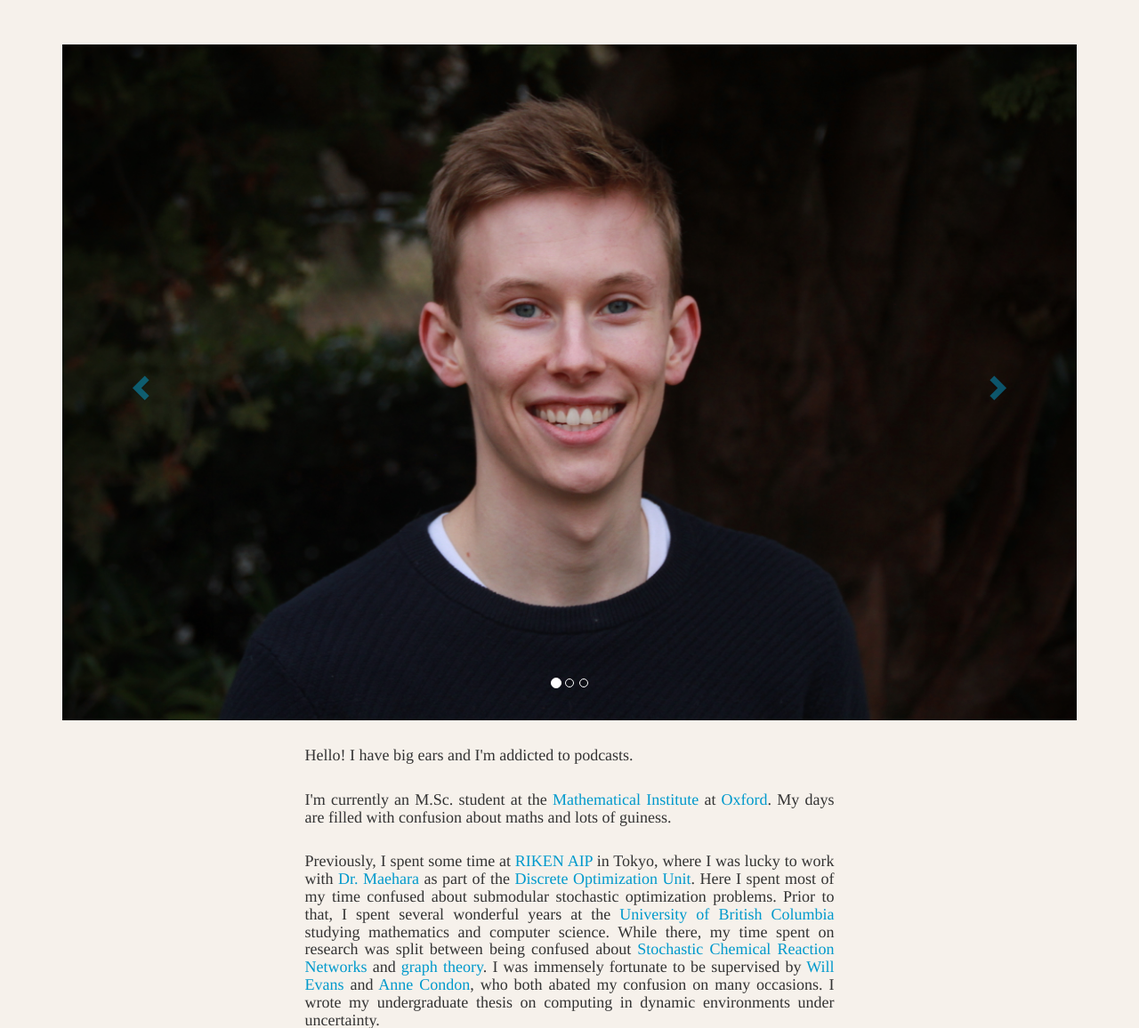
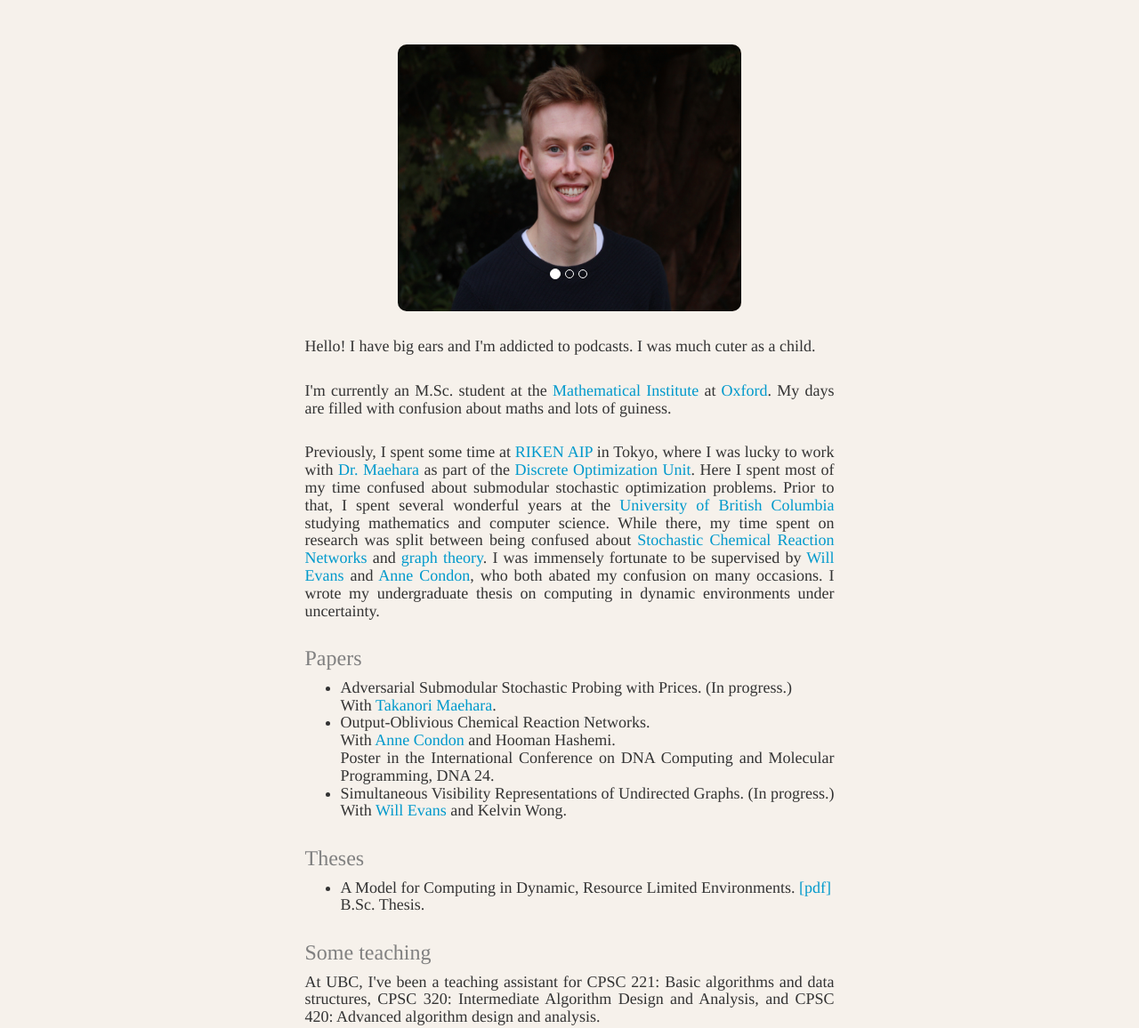
Before and after one commit to bchugg/bchugg.github.io, a PHP site: page / in a window 1280 px wide. Shown: the part 63-1219 px from the top of the page at 89% size. Run offline with PHP 8.4, Linux system fonts and the light colour scheme; some libraries are stand-ins or nearby versions.

Commit message:
add more things

```diff
--- a/assets/stylesheets/main.css
+++ b/assets/stylesheets/main.css
@@ -42,14 +42,14 @@ sass file */
     margin-top: 30px; }
   .main-body a {
     color: #0099cc; }
-  .main-body .photo #top-img {
-    width: auto;
-    border-radius: 10px; }
+  .main-body .carousel-inner .item img {
+    border-radius: 10px;
+    display: inline; }
     @media (min-width: 768px) {
-      .main-body .photo #top-img {
+      .main-body .carousel-inner .item img {
         height: 300px; } }
     @media (max-width: 767px) {
-      .main-body .photo #top-img {
+      .main-body .carousel-inner .item img {
         height: 150px; } }
   .main-body .podcasts h3 {
     padding-bottom: 20px; }
--- a/assets/stylesheets/main.scss
+++ b/assets/stylesheets/main.scss
@@ -69,15 +69,18 @@ $linkcolor: #0099cc;
 	a {
 		color: $linkcolor;
 	}
-	.photo #top-img {
+
+	.carousel-inner .item {
+		img {
+			border-radius: 10px;
+			display: inline;
 			@media (min-width: $min_desktop_width) {
 				height: 300px;
 			}
 			@media(max-width: $max_mobile_width) {
 				height: 150px;
 			}
-	 	width: auto;
-	 	border-radius: 10px;
+		}
 	}
 
 	.podcasts {
--- a/index.php
+++ b/index.php
@@ -3,13 +3,13 @@
 <body>
 	<?php include 'shared/header.php'; ?>
 	<div class='container-fluid main-body'>
-		<div class='container photo text-center'>
+		<div class='col-sm-4 col-sm-offset-4 photos text-center'>
 			<?php  include 'shared/carousel.php'; ?>
 			<!-- <img id='top-img' src="./assets/images/me.JPG" alt='A silly picture of me'>			 -->
 		</div>
 		<div class='col-sm-6 col-sm-offset-3 info'>
 			<h4>
-				Hello! I have big ears and I'm addicted to podcasts.
+				Hello! I have big ears and I'm addicted to podcasts. I was much cuter as a child.
 			</h4>
 
 			<h4>
--- a/shared/carousel.php
+++ b/shared/carousel.php
@@ -1,4 +1,4 @@
-<div id="mainPhoto" class="carousel slide" data-ride="carousel">
+<div id="mainPhoto" class="carousel slide" data-interval='false' data-ride="carousel">
   <!-- Indicators -->
   <ol class="carousel-indicators">
     <li data-target="#mainPhoto" data-slide-to="0" class="active"></li>
@@ -9,25 +9,26 @@
   <!-- Wrapper for slides -->
   <div class="carousel-inner">
     <div class="item active">
-      <img src="assets/images/me.JPG" alt="Los Angeles" style="width:100%;">
+      <img src="assets/images/me.JPG" alt="me">
     </div>
 
     <div class="item">
-      <img src="assets/images/me.JPG" alt="Los Angeles" style="width:100%;">
+      <img src="assets/images/babyme.JPG" alt="baby">
     </div>
 
     <div class="item">
-      <img src="assets/images/me.JPG" alt="Los Angeles" style="width:100%;">
+      <img src="assets/images/stokedme.JPG" alt="stoked">
     </div>
+
   </div>
 
   <!-- Left and right controls -->
-  <a class="left carousel-control" href="#mainPhoto" data-slide="prev">
+  <!-- <a class="left carousel-control" href="#mainPhoto" data-slide="prev">
     <span class="glyphicon glyphicon-chevron-left"></span>
     <span class="sr-only">Previous</span>
   </a>
   <a class="right carousel-control" href="#mainPhoto" data-slide="next">
     <span class="glyphicon glyphicon-chevron-right"></span>
     <span class="sr-only">Next</span>
-  </a>
+  </a> -->
 </div>
```
Also changed, not shown: books.php (+11 -1 lines), podcasts.php (+23 -3 lines), assets/images/babyme.JPG (added), assets/images/stokedme.JPG (added), 1 other file. Lines whose indentation alone changed are shown as unchanged.
